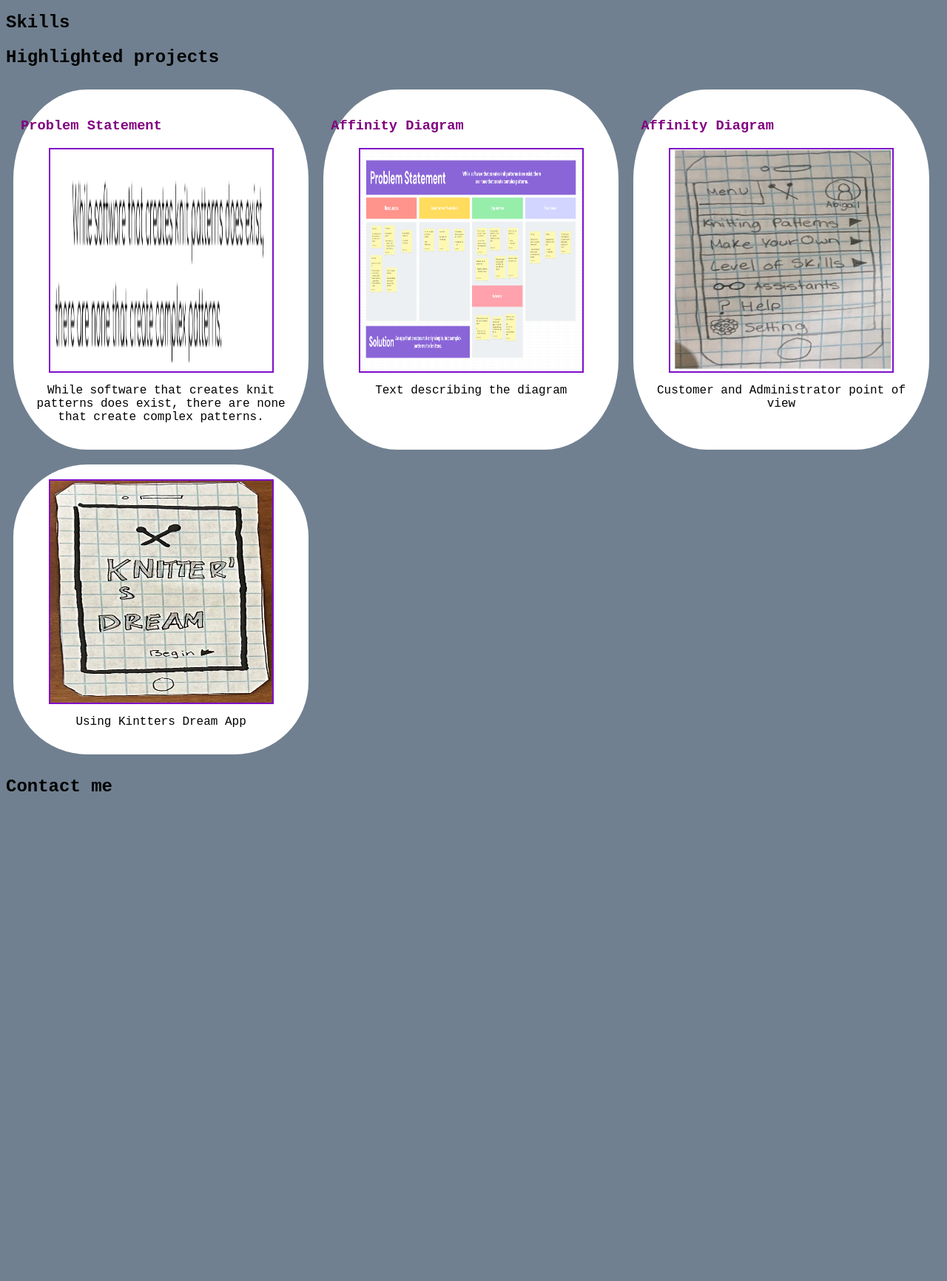
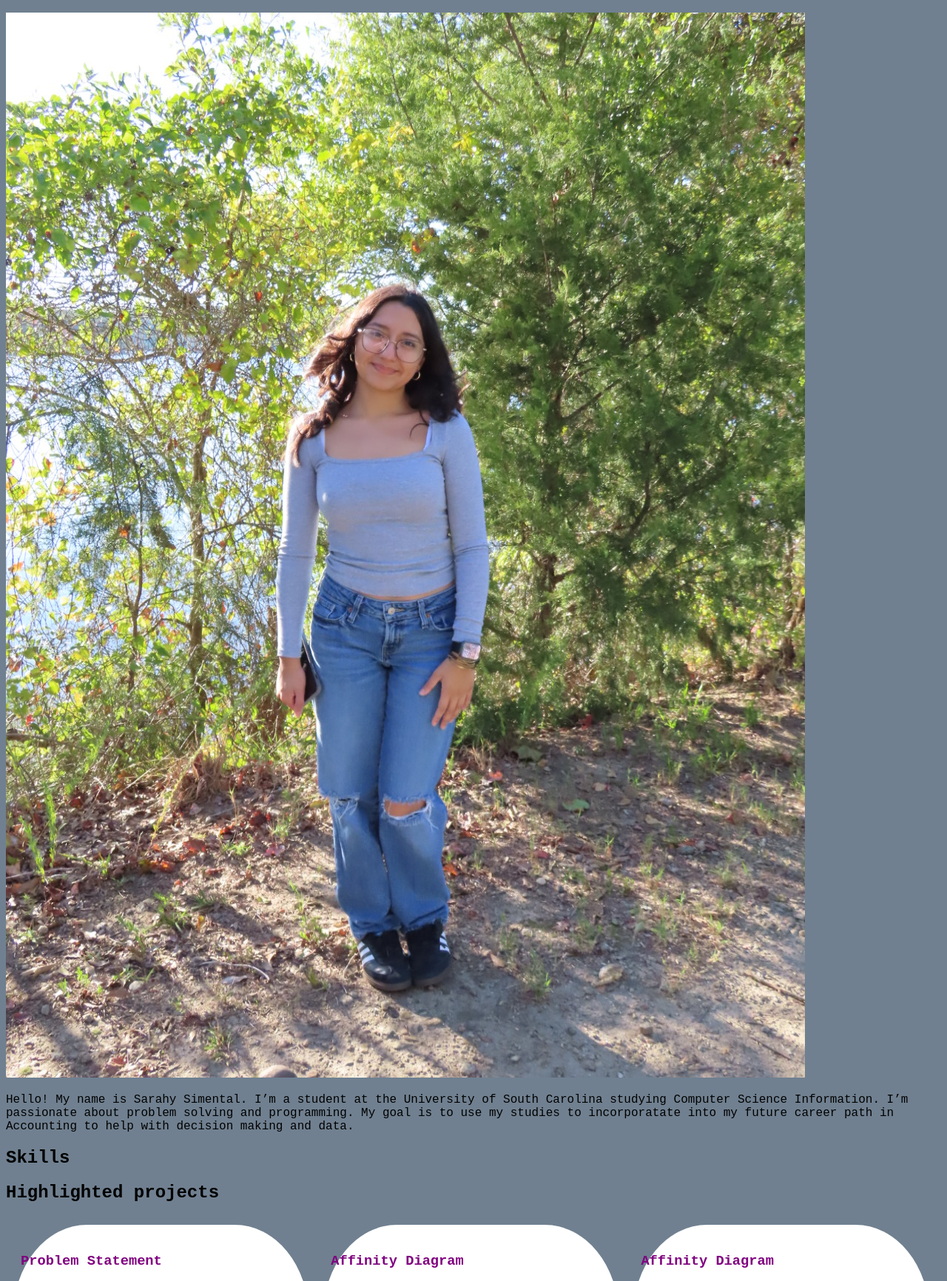
Before and after one commit to SarahySimental/SarahySimental.github.io, a plain HTML site: page index.html in a window 1280 px wide. Shown: the part 110-1842 px from the top of the page at 74% size. Before the commit the page ends 1207 px from the top, so only its background shows below. Drawn offline with Linux system fonts and the light colour scheme.

Commit message:
profile about me

```diff
--- a/index.html
+++ b/index.html
@@ -8,14 +8,18 @@
         <h1>Sarahy Simental</h1>
 
         <h2>About me</h2>
-        <div class="about"></div>
+        <!-- About Me -->
+        <div class="about">
+        <img src="images/IMG_2535.JPG">
+        <p>Hello! My name is Sarahy Simental. I’m a student at the University of South Carolina studying Computer Science Information. I’m passionate about problem solving and programming. My goal is to use my studies to incorporatate into my future career path in Accounting to help with decision making and data.</p>
+        </div>
 
         <h2>Skills</h2>
         <div class="skills"></div>
 
         <h2>Highlighted projects</h2>
         <div class="projects">
-            <!-- Problem Statement Assignment -->
+        <!-- Problem Statement Assignment -->
         <section class="project">
         <a href="files/ProblemStatement.pdf">
             <h3>Problem Statement</h3>
```
Also changed, not shown: images/IMG_2535.JPG (added).
